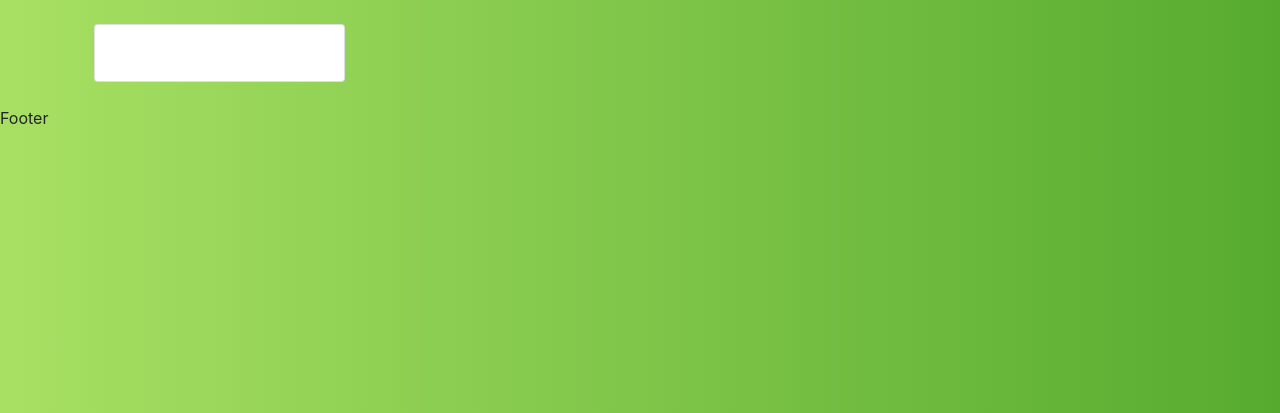
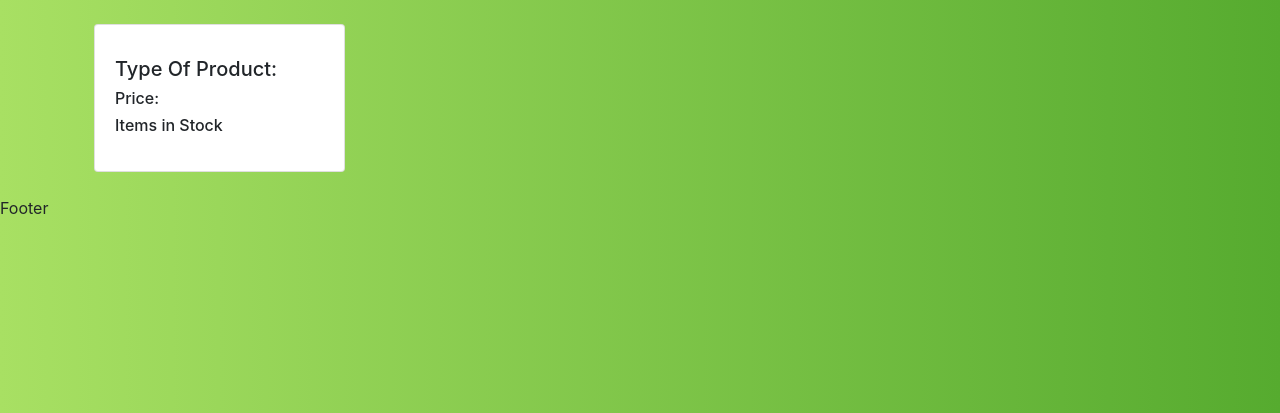
Before and after one commit to SergonJr/BecomeMTY_Website, a Node server app: page /store/stock in a window 1280 px wide. Shown: the part 56-469 px from the top of the page. Run offline with Node 20, Linux system fonts and the light colour scheme; tables that the repository leaves empty hold one stand-in row (values such as "Sample post"); some libraries are stand-ins or nearby versions.

Commit message:
Fixed error in not showing products properly to users

```diff
--- a/src/views/store/all-products.hbs
+++ b/src/views/store/all-products.hbs
@@ -38,6 +38,9 @@
                         <h4 class="card-title d-flex justify-content-between align-items-center">
                             {{title}}
                         </h4>
+                        <h5>Type Of Product: {{typeOfProduct}}</h5>
+                        <h6>Price: {{price}}</h6>
+                        <h6>{{inStock}} Items in Stock</h6>
                         <p>{{description}}</p>
                     </div>
                 </div>
```
